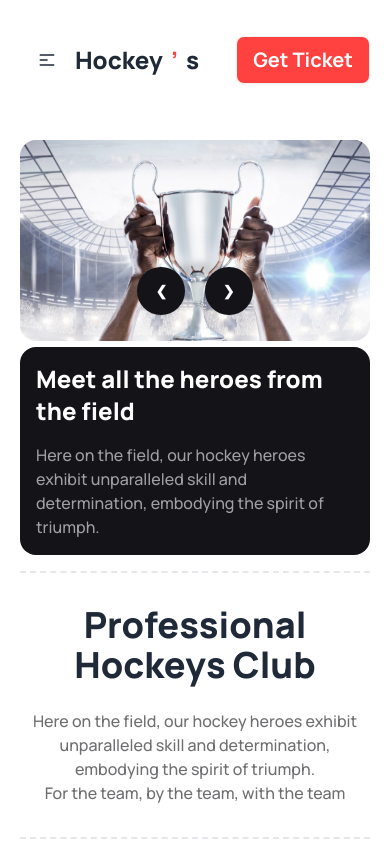
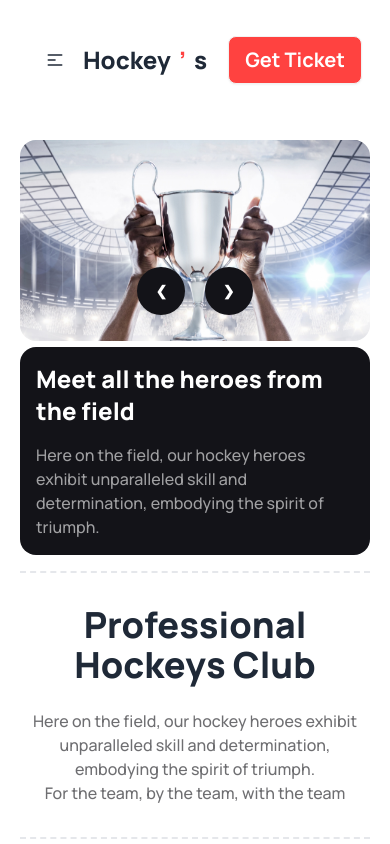
Before and after one commit to barta3235/M3_m15_B9A3_Hockey_landingpage, a plain HTML site: page index.html in a window 390 px wide. Shown: the top 844 px of the page. Drawn offline with nearby package versions, Linux system fonts and the light colour scheme.

Commit message:
nav margin update 2

```diff
--- a/index.html
+++ b/index.html
@@ -47,7 +47,7 @@
 
         <!-- nav section -->
 
-         <nav class="mb-12 mt-7 mx-3 lg:mx-24">
+         <nav class="mb-12 mt-7 mx-5 lg:mx-24">
             <div class="navbar">
                 <div class="navbar-start">
                   <div class="dropdown">
```
